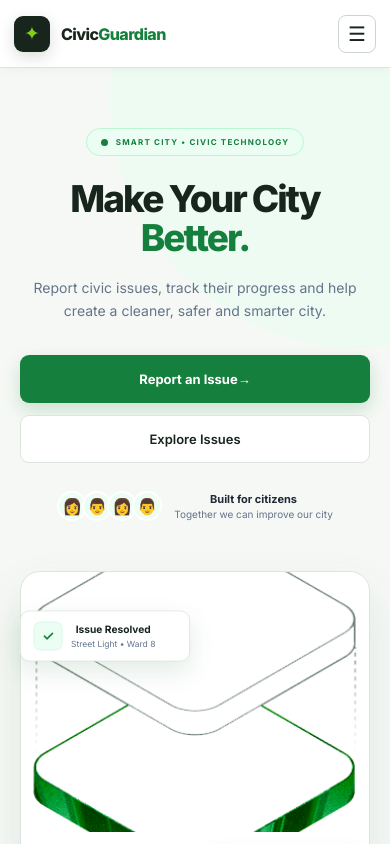
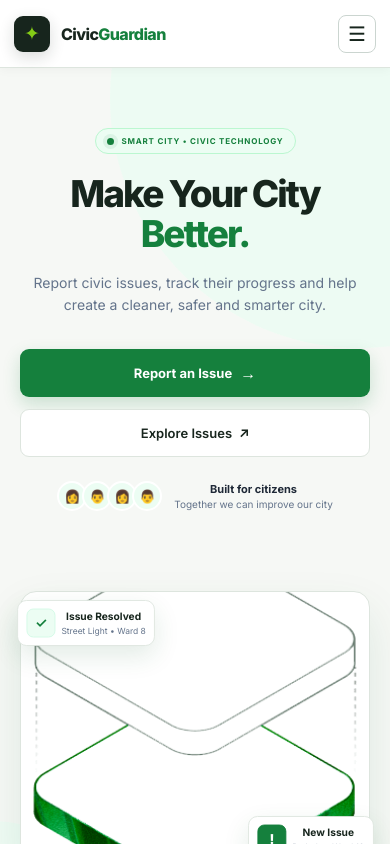
Before and after one commit to tusharsoni07918/HackInMotion-RICR-HIM-1110, a React (Vite) app: page / in a window 390 px wide. Shown: the top 844 px of the page. Built offline with nearby package versions, Linux system fonts and the light colour scheme.

Commit message:
Improve CivicGuardian hero section

```diff
--- a/src/App.css
+++ b/src/App.css
@@ -85,9 +85,8 @@ img {
   background: var(--white);
 }
 
-
-/* =========================================================
-   HERO
+/* =========================================================
+   HERO SECTION
 ========================================================= */
 
 .hero {
@@ -101,7 +100,9 @@ img {
 }
 
 
-/* Background decoration */
+/* =========================================================
+   BACKGROUND DECORATION
+========================================================= */
 
 .hero-bg-circle {
   position: absolute;
@@ -140,21 +141,21 @@ img {
 
 .hero-container {
   width: 100%;
-  max-width: 1240px;
+  max-width: 1380px;
 
   min-height: 650px;
 
   margin: 0 auto;
 
-  padding: 70px 35px;
+  padding: 70px 5vw;
 
   display: grid;
 
-  grid-template-columns: 1fr 1fr;
-
-  align-items: center;
-
-  gap: 70px;
+  grid-template-columns: minmax(0, 1fr) minmax(0, 1fr);
+
+  align-items: center;
+
+  gap: 60px;
 
   position: relative;
 
@@ -168,11 +169,16 @@ img {
 
 .hero-content {
   position: relative;
+
   z-index: 3;
-}
-
-
-/* Badge */
+
+  max-width: 620px;
+}
+
+
+/* =========================================================
+   HERO BADGE
+========================================================= */
 
 .hero-badge {
   display: inline-flex;
@@ -186,7 +192,7 @@ img {
 
   background: var(--primary-light);
 
-  border: 1px solid #BBF7D0;
+  border: 1px solid #bbf7d0;
 
   color: var(--primary);
 
@@ -197,17 +203,23 @@ img {
   letter-spacing: 1.2px;
 }
 
-.hero-badge span {
+.badge-dot {
   width: 7px;
   height: 7px;
 
+  flex-shrink: 0;
+
   border-radius: 50%;
 
   background: var(--primary);
-}
-
-
-/* Heading */
+
+  box-shadow: 0 0 0 4px rgba(21, 128, 61, 0.08);
+}
+
+
+/* =========================================================
+   HERO HEADING
+========================================================= */
 
 .hero h1 {
   margin: 24px 0 18px;
@@ -228,7 +240,9 @@ img {
 }
 
 
-/* Description */
+/* =========================================================
+   HERO DESCRIPTION
+========================================================= */
 
 .hero-content > p {
   max-width: 550px;
@@ -257,53 +271,83 @@ img {
   margin-top: 32px;
 }
 
+.hero-primary-btn,
+.hero-secondary-btn {
+  min-height: 48px;
+
+  padding: 0 21px;
+
+  border-radius: 9px;
+
+  font-size: 13px;
+
+  cursor: pointer;
+
+  transition: all 0.2s ease;
+}
+
+
+/* Primary */
+
 .hero-primary-btn {
-  min-height: 48px;
-
-  padding: 0 21px;
-
   border: none;
 
-  border-radius: 9px;
-
   background: var(--primary);
 
   color: var(--white);
 
-  font-size: 13px;
-
   font-weight: 650;
+
+  display: inline-flex;
+
+  align-items: center;
+  justify-content: center;
+
+  gap: 8px;
 
   box-shadow:
     0 7px 18px rgba(21, 128, 61, 0.20);
-
-  transition: 0.2s ease;
 }
 
 .hero-primary-btn:hover {
   background: var(--primary-dark);
 
   transform: translateY(-2px);
-}
+
+  box-shadow:
+    0 10px 22px rgba(21, 128, 61, 0.25);
+}
+
+.hero-arrow {
+  font-size: 16px;
+
+  line-height: 1;
+
+  transition: transform 0.2s ease;
+}
+
+.hero-primary-btn:hover .hero-arrow {
+  transform: translateX(3px);
+}
+
+
+/* Secondary */
 
 .hero-secondary-btn {
-  min-height: 48px;
-
-  padding: 0 21px;
-
   border: 1px solid var(--border);
 
-  border-radius: 9px;
-
   background: var(--white);
 
   color: var(--dark);
 
-  font-size: 13px;
-
   font-weight: 600;
 
-  transition: 0.2s ease;
+  display: inline-flex;
+
+  align-items: center;
+  justify-content: center;
+
+  gap: 7px;
 }
 
 .hero-secondary-btn:hover {
@@ -312,11 +356,13 @@ img {
   color: var(--primary);
 
   background: var(--primary-light);
-}
-
-
-/* =========================================================
-   TRUST
+
+  transform: translateY(-1px);
+}
+
+
+/* =========================================================
+   TRUST SECTION
 ========================================================= */
 
 .hero-trust {
@@ -351,6 +397,8 @@ img {
   background: var(--primary-light);
 
   color: var(--primary);
+
+  font-size: 13px;
 }
 
 .trust-icons div:first-child {
@@ -377,72 +425,55 @@ img {
 
 
 /* =========================================================
-   CIVICGUARDIAN HERO IMAGE
-   Purple artwork -> Green Civic Theme
+   HERO IMAGE WRAPPER
+========================================================= */
+
+.hero-image-wrapper {
+  position: relative;
+
+  width: 100%;
+
+  min-height: 450px;
+
+  display: flex;
+
+  align-items: center;
+  justify-content: center;
+}
+
+
+/* =========================================================
+   HERO IMAGE CARD
 ========================================================= */
 
 .hero-image-card {
-    width: 480px;
+  position: relative;
+
+  width: min(480px, 100%);
+
+  height: 360px;
+
   overflow: hidden;
 
   background: #ffffff;
 
-    border: 1px solid #DDE5DE;
+  border: 1px solid #dde5de;
+
   border-radius: 20px;
 
   box-shadow:
     0 20px 45px rgba(22, 101, 52, 0.10);
-}
-
-.hero-image-card img {
-    width: 100%;
-    height: 360px;
-
-    object-fit: cover;
-
-    /* Convert purple tones into green */
-    filter: hue-rotate(-135deg) saturate(1.15);
-
-    display: block;
-}
-
-
-/* =========================================================
-   CIVICGUARDIAN HERO — ISSUE CARDS POSITION
-========================================================= */
-
-.hero-image-wrapper {
-    position: relative;
-
-    width: 100%;
-    min-height: 450px;
-
-    display: flex;
-    align-items: center;
-    justify-content: center;
-}
-
-
-/* Main illustration */
-
-.hero-image-card {
-    position: relative;
-
-    width: 480px;
-    height: 360px;
-
-    overflow: hidden;
-
-    background: #ffffff;
-
-    border: 1px solid #DDE5DE;
-
-    border-radius: 20px;
+
+  z-index: 1;
+
+  transition: transform 0.3s ease, box-shadow 0.3s ease;
+}
+
+.hero-image-card:hover {
+  transform: translateY(-4px);
 
   box-shadow:
-        0 20px 45px rgba(22, 101, 52, 0.10);
-
-    z-index: 1;
+    0 25px 55px rgba(22, 101, 52, 0.15);
 }
 
 .hero-image-card img {
@@ -453,19 +484,20 @@ img {
 
   display: block;
 
-    /* Purple → green */
+  /* Purple artwork → green civic theme */
   filter: hue-rotate(-135deg) saturate(1.15);
 }
 
 
 /* =========================================================
-   ISSUE RESOLVED CARD
+   FLOATING ISSUE CARDS
 ========================================================= */
 
 .hero-floating-card {
   position: absolute;
 
   display: flex;
+
   align-items: center;
 
   gap: 10px;
@@ -476,7 +508,7 @@ img {
 
   background: #ffffff;
 
-    border: 1px solid #DDE5DE;
+  border: 1px solid #dde5de;
 
   border-radius: 11px;
 
@@ -486,24 +518,306 @@ img {
   z-index: 5;
 
   white-space: nowrap;
-}
-
-
-/* Resolved issue */
+
+  transition: transform 0.25s ease;
+}
+
+.hero-floating-card:hover {
+  transform: translateY(-4px);
+}
+
+
+/* =========================================================
+   FLOATING ICON
+========================================================= */
+
+.floating-icon {
+  width: 34px;
+  height: 34px;
+
+  flex-shrink: 0;
+
+  display: flex;
+
+  align-items: center;
+  justify-content: center;
+
+  border-radius: 9px;
+
+  background: #dcfce7;
+
+  color: #15803d;
+
+  font-size: 17px;
+
+  font-weight: 800;
+}
+
+.blue-icon {
+  background: #dbeafe;
+
+  color: #2563eb;
+}
+
+
+/* =========================================================
+   FLOATING CONTENT
+========================================================= */
+
+.floating-content strong {
+  display: block;
+
+  color: var(--dark);
+
+  font-size: 11px;
+
+  font-weight: 700;
+}
+
+.floating-content span {
+  display: block;
+
+  margin-top: 3px;
+
+  color: var(--muted);
+
+  font-size: 9px;
+}
+
+
+/* =========================================================
+   FLOATING CARD POSITIONS
+========================================================= */
 
 .floating-one {
-    left: calc(50% - 275px);
-    top: 90px;
-}
-
-
-/* New issue */
+  left: 0;
+
+  top: 75px;
+}
 
 .floating-two {
-    right: calc(50% - 275px);
-    bottom: 55px;
-}
-
+  right: 0;
+
+  bottom: 45px;
+}
+
+
+/* =========================================================
+   TABLET
+========================================================= */
+
+@media (max-width: 1000px) {
+
+  .hero-container {
+    grid-template-columns: 1fr 1fr;
+
+    gap: 35px;
+
+    padding: 60px 4vw;
+  }
+
+  .hero h1 {
+    font-size: clamp(42px, 5vw, 58px);
+
+    letter-spacing: -2px;
+  }
+
+  .hero-image-card {
+    width: 100%;
+
+    height: 330px;
+  }
+
+  .hero-floating-card {
+    min-width: 180px;
+
+    padding: 10px 12px;
+  }
+
+  .floating-one {
+    left: -10px;
+  }
+
+  .floating-two {
+    right: -10px;
+  }
+}
+
+
+/* =========================================================
+   MOBILE
+========================================================= */
+
+@media (max-width: 750px) {
+
+  .hero {
+    min-height: auto;
+  }
+
+  .hero-container {
+    min-height: auto;
+
+    grid-template-columns: 1fr;
+
+    gap: 50px;
+
+    padding: 55px 20px 70px;
+  }
+
+  .hero-content {
+    max-width: 100%;
+
+    text-align: center;
+  }
+
+  .hero-badge {
+    justify-content: center;
+  }
+
+  .hero h1 {
+    margin-top: 20px;
+
+    font-size: clamp(42px, 12vw, 58px);
+
+    letter-spacing: -2px;
+  }
+
+  .hero-content > p {
+    margin: 0 auto;
+
+    font-size: 15px;
+  }
+
+  .hero-buttons {
+    justify-content: center;
+
+    flex-wrap: wrap;
+  }
+
+  .hero-trust {
+    justify-content: center;
+  }
+
+  .hero-image-wrapper {
+    min-height: 390px;
+
+    width: 100%;
+  }
+
+  .hero-image-card {
+    width: 100%;
+
+    max-width: 480px;
+
+    height: 330px;
+  }
+
+  .floating-one {
+    left: 0;
+
+    top: 35px;
+  }
+
+  .floating-two {
+    right: 0;
+
+    bottom: 20px;
+  }
+}
+
+
+/* =========================================================
+   SMALL MOBILE
+========================================================= */
+
+@media (max-width: 480px) {
+
+  .hero-container {
+    padding: 45px 16px 60px;
+
+    gap: 35px;
+  }
+
+  .hero-badge {
+    font-size: 8px;
+
+    letter-spacing: 0.8px;
+
+    padding: 7px 11px;
+  }
+
+  .hero h1 {
+    font-size: 42px;
+
+    line-height: 1.08;
+  }
+
+  .hero-content > p {
+    font-size: 14px;
+
+    line-height: 1.6;
+  }
+
+  .hero-buttons {
+    flex-direction: column;
+
+    width: 100%;
+  }
+
+  .hero-primary-btn,
+  .hero-secondary-btn {
+    width: 100%;
+  }
+
+  .hero-trust {
+    margin-top: 24px;
+  }
+
+  .hero-image-wrapper {
+    min-height: 330px;
+  }
+
+  .hero-image-card {
+    height: 270px;
+
+    border-radius: 16px;
+  }
+
+  .hero-floating-card {
+    min-width: auto;
+
+    padding: 9px 10px;
+
+    gap: 7px;
+  }
+
+  .floating-icon {
+    width: 30px;
+    height: 30px;
+
+    font-size: 14px;
+  }
+
+  .floating-content strong {
+    font-size: 9px;
+  }
+
+  .floating-content span {
+    font-size: 8px;
+  }
+
+  .floating-one {
+    left: -2px;
+
+    top: 20px;
+  }
+
+  .floating-two {
+    right: -2px;
+
+    bottom: 10px;
+  }
+}
 
 /* =========================================================
    GREEN ICONS
--- a/src/components/Hero.jsx
+++ b/src/components/Hero.jsx
@@ -1,21 +1,21 @@
+import heroImage from "../assets/hero.png";
+
 function Hero() {
   return (
     <section className="hero" id="home">
-
+      {/* BACKGROUND DECORATION */}
       <div className="hero-bg-circle circle-one"></div>
       <div className="hero-bg-circle circle-two"></div>
 
       <div className="hero-container">
 
         {/* LEFT CONTENT */}
-
         <div className="hero-content">
 
           <div className="hero-badge">
-            <span></span>
+            <span className="badge-dot"></span>
             SMART CITY • CIVIC TECHNOLOGY
           </div>
-
 
           <h1>
             Make Your City
@@ -23,39 +23,36 @@ function Hero() {
             <span>Better.</span>
           </h1>
 
-
           <p>
             Report civic issues, track their progress and help
             create a cleaner, safer and smarter city.
           </p>
 
-
           <div className="hero-buttons">
 
             <button className="hero-primary-btn">
-              Report an Issue
-              <span>→</span>
+              <span>Report an Issue</span>
+              <span className="hero-arrow">→</span>
             </button>
 
             <button className="hero-secondary-btn">
               Explore Issues
+              <span>↗</span>
             </button>
 
           </div>
 
-
+          {/* TRUST SECTION */}
           <div className="hero-trust">
 
             <div className="trust-icons">
-
               <div>👩</div>
               <div>👨</div>
               <div>👩</div>
               <div>👨</div>
-
             </div>
 
-            <div>
+            <div className="trust-text">
               <strong>Built for citizens</strong>
 
               <small>
@@ -67,44 +64,40 @@ function Hero() {
 
         </div>
 
-
         {/* RIGHT IMAGE */}
-
         <div className="hero-image-wrapper">
 
           <div className="hero-image-card">
 
             <img
-              src="/src/assets/hero.png"
-              alt="CivicGuardian"
+              src={heroImage}
+              alt="Citizens improving their city"
             />
 
           </div>
 
-
-          {/* Floating Card */}
-
+          {/* RESOLVED ISSUE CARD */}
           <div className="hero-floating-card floating-one">
 
             <div className="floating-icon">
               ✓
             </div>
 
-            <div>
+            <div className="floating-content">
               <strong>Issue Resolved</strong>
               <span>Street Light • Ward 8</span>
             </div>
 
           </div>
 
-
+          {/* NEW ISSUE CARD */}
           <div className="hero-floating-card floating-two">
 
             <div className="floating-icon blue-icon">
               !
             </div>
 
-            <div>
+            <div className="floating-content">
               <strong>New Issue</strong>
               <span>Pothole • Ward 12</span>
             </div>
@@ -114,7 +107,6 @@ function Hero() {
         </div>
 
       </div>
-
     </section>
   );
 }
```
Lines whose indentation alone changed are shown as unchanged.
